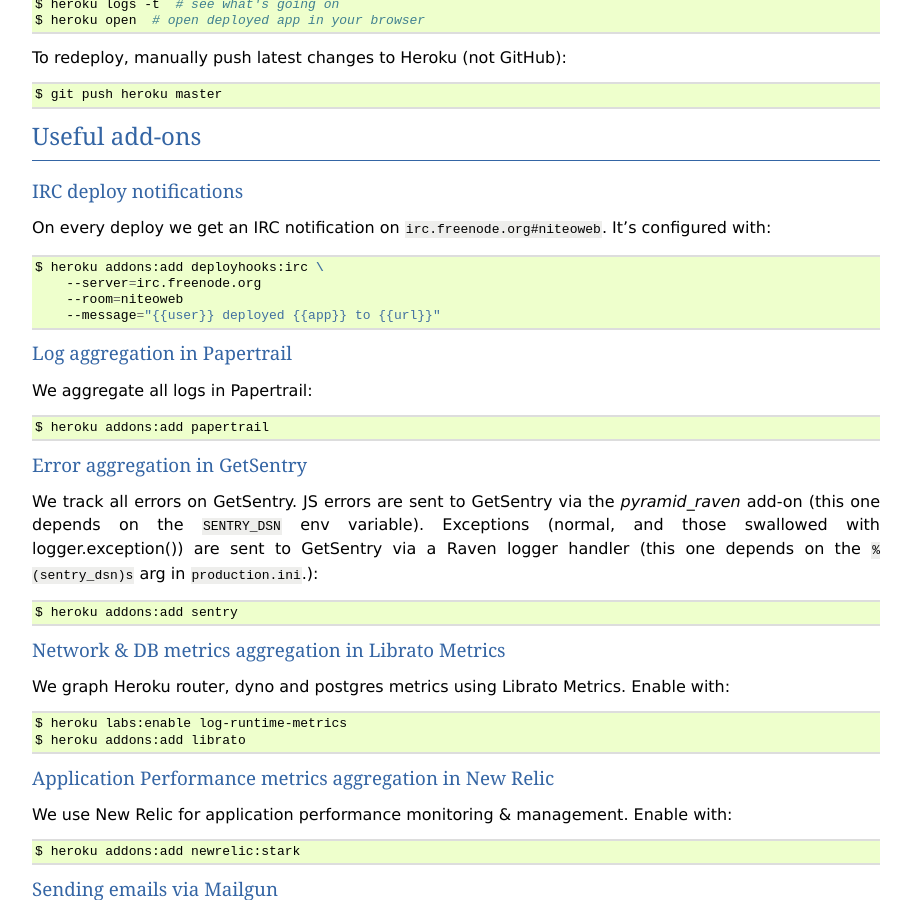
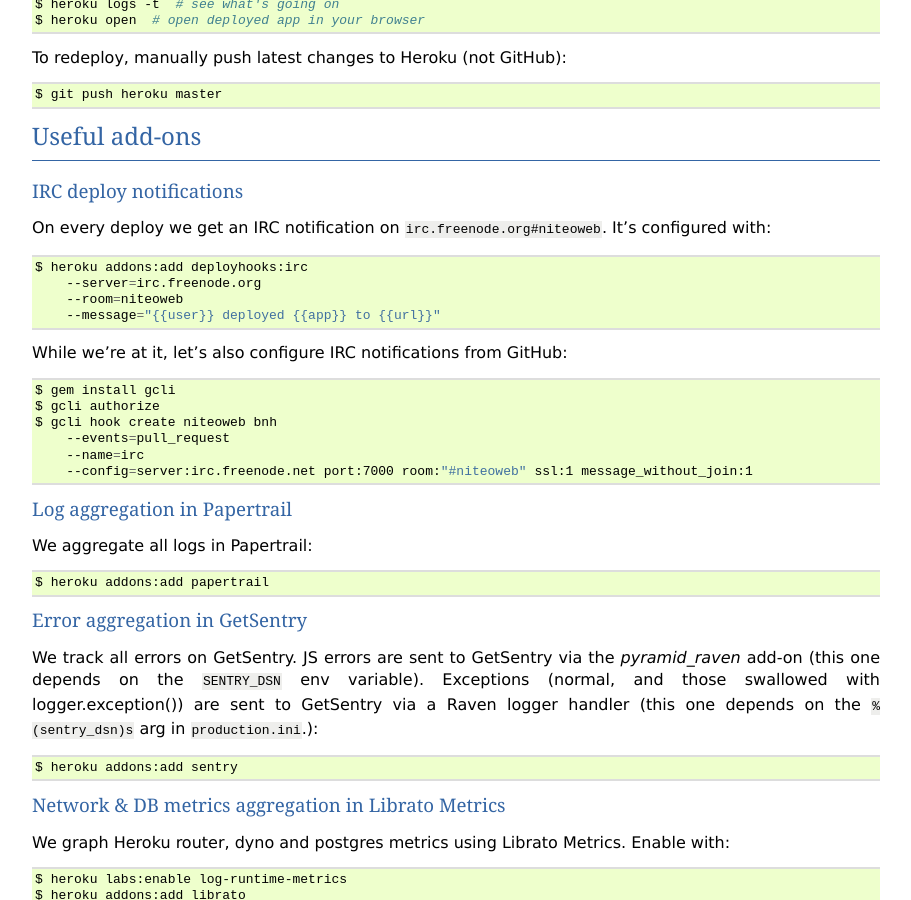
Before and after one commit to persho/pyramid_bimt, a Sphinx documentation site: the page built from docs/deploy.rst, in a window 1280 px wide and 900 px high, scrolled down 1506 px. Shown: the whole window, without its empty margins (48-959 px from the left). Built offline with Sphinx 7.4.7, drawn with Linux system fonts in a browser that asks for light colours.

Commit message:
only get github irc notifications on pull-requests, not for every commit

```diff
--- a/docs/deploy.rst
+++ b/docs/deploy.rst
@@ -115,10 +115,21 @@
 
 .. code-block:: bash
 
-    $ heroku addons:add deployhooks:irc \
+    $ heroku addons:add deployhooks:irc
         --server=irc.freenode.org
         --room=niteoweb
         --message="{{user}} deployed {{app}} to {{url}}"
+
+While we're at it, let's also configure IRC notifications from GitHub:
+
+.. code-block:: bash
+
+    $ gem install gcli
+    $ gcli authorize
+    $ gcli hook create niteoweb bnh
+        --events=pull_request
+        --name=irc
+        --config=server:irc.freenode.net port:7000 room:"#niteoweb" ssl:1 message_without_join:1
 
 
 Log aggregation in Papertrail
```
